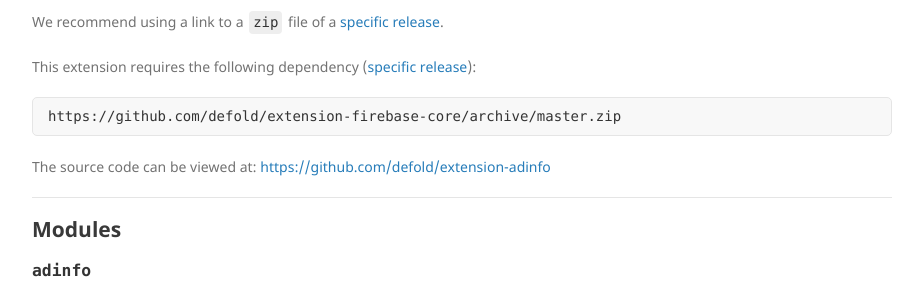
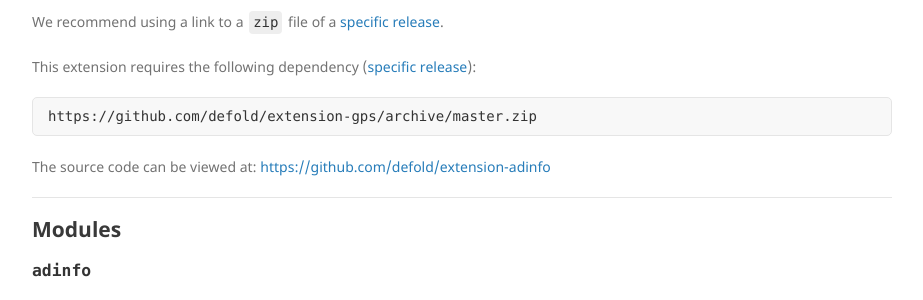
Before and after one commit to defold/extension-adinfo, a Jekyll site: the page built from docs/index.md, in a window 1280 px wide. Shown: the part 267-567 px from the top of the page, without its empty margins (178-1101 px from the left). Built offline with Jekyll 4.4.1, drawn with Linux system fonts in a browser that asks for light colours; our own code applies the rules of GitHub Pages for plain Markdown files; part of the change alters nothing that is shown.

Commit message:
Added GPS dependency

```diff
--- a/docs/_layouts/default.html
+++ b/docs/_layouts/default.html
@@ -24,8 +24,8 @@
 
         <p>We recommend using a link to a <code class="inline-code-block">zip</code> file of a <a href="https://github.com/defold/extension-adinfo/releases">specific release</a>.</p>
 
-        <p>This extension requires the following dependency (<a href="https://github.com/defold/extension-firebase-core/releases">specific release</a>):
-          <pre>https://github.com/defold/extension-firebase-core/archive/master.zip</pre>
+        <p>This extension requires the following dependency (<a href="https://github.com/defold/extension-gps/releases">specific release</a>):
+          <pre>https://github.com/defold/extension-gps/archive/master.zip</pre>
         </p>
 
         <p>The source code can be viewed at: <a href="https://github.com/defold/extension-adinfo">https://github.com/defold/extension-adinfo</a></p>
```
Also changed, not shown: 1 other file.
